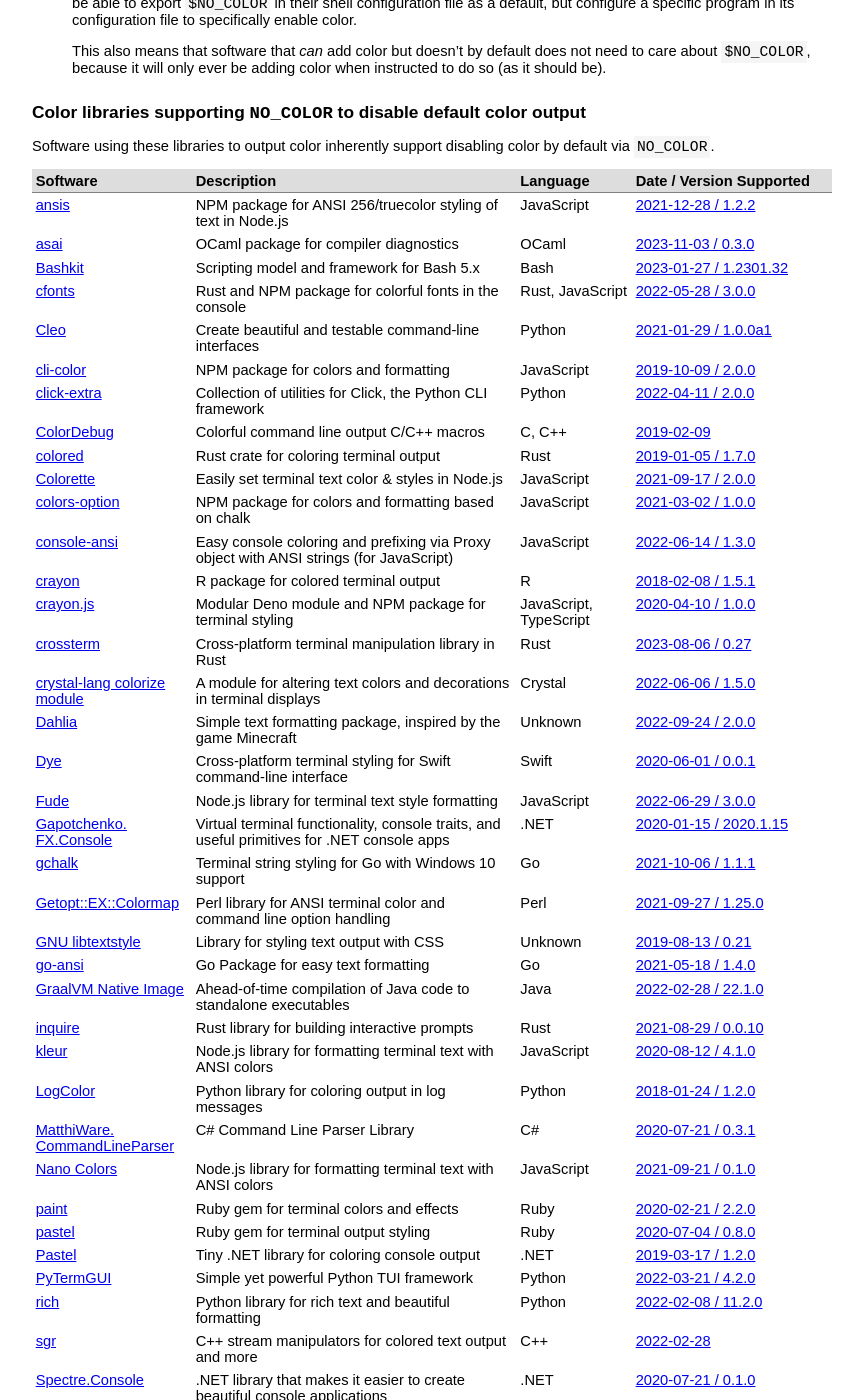
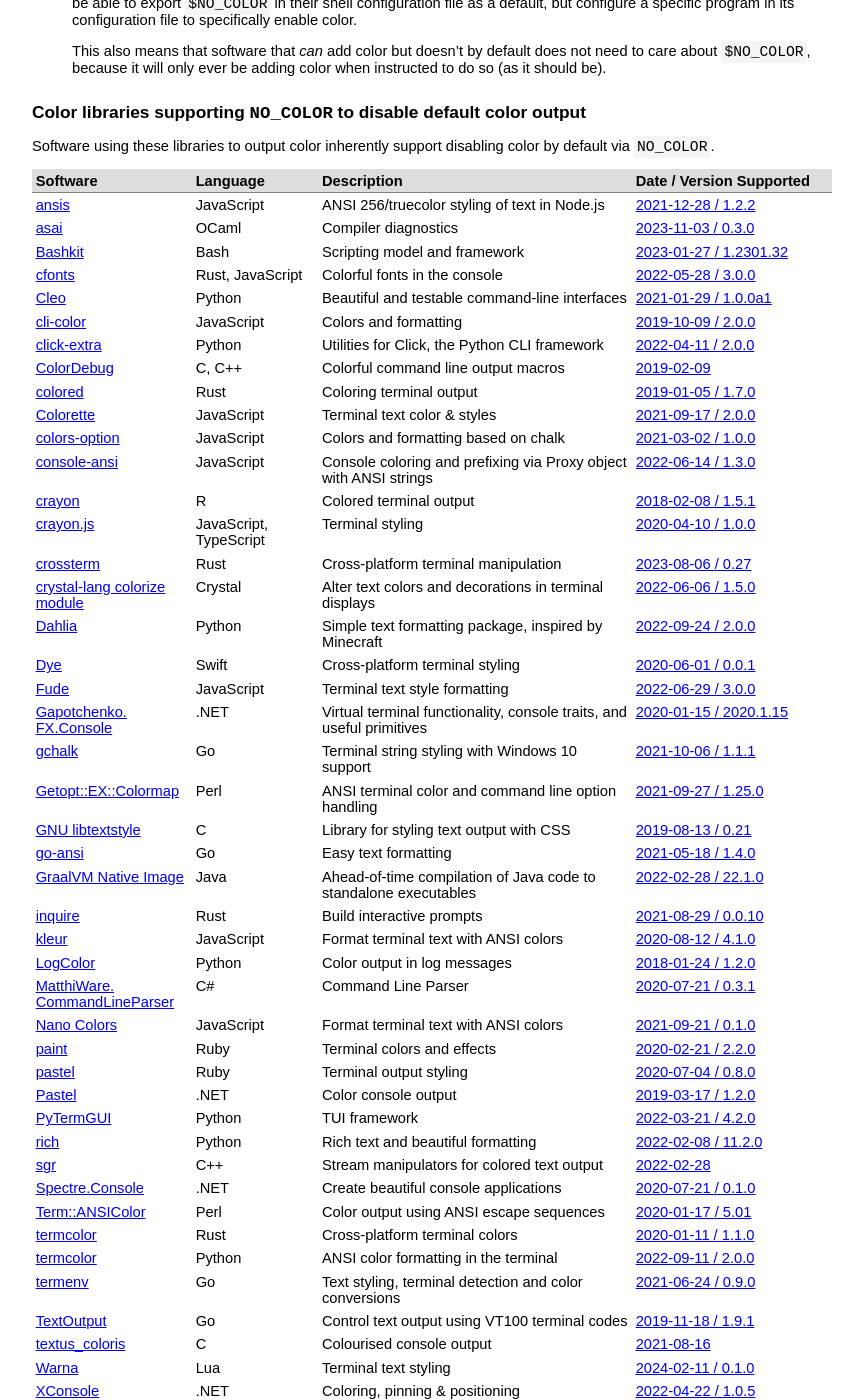
Before and after one commit to jcs/no_color, a Jekyll site: the page built from index.md, in a window 1280 px wide and 1400 px high, scrolled down 1009 px. Shown: the whole window, without its empty margins (208-1071 px from the left). Built offline with Jekyll 4.4.1, drawn with Linux system fonts in a browser that asks for light colours; our own code applies the rules of GitHub Pages for plain Markdown files; some of the changed text lies outside the part shown.

Commit message:
Move language to second column, shorten many descriptions
Having the language before the description avoids having to prefix
many descriptions with the language again

```diff
--- a/index.md
+++ b/index.md
@@ -87,53 +87,53 @@ in the presence of `$NO_COLOR`?**
 Software using these libraries to output color inherently support disabling
 color by default via `NO_COLOR`.
 
-| Software | Description | Language | Date / Version Supported |
+| Software | Language | Description | Date / Version Supported |
 |:-|:-|:-|:-|
-| [ansis](https://github.com/webdiscus/ansis) | NPM package for ANSI 256/truecolor styling of text in Node.js | JavaScript | [2021-12-28 / 1.2.2](https://github.com/webdiscus/ansis/releases/tag/v1.2.2) |
-| [asai](https://github.com/RedPRL/asai) | OCaml package for compiler diagnostics | OCaml | [2023-11-03 / 0.3.0](https://github.com/RedPRL/asai/releases/tag/0.3.0) |
-| [Bashkit](https://bashkit.wuage.io) | Scripting model and framework for Bash 5.x | Bash | [2023-01-27 / 1.2301.32](https://github.com/Wuageorg/bashkit/blob/e99a907f538db88cf8de1a354e5c87b21e27fcea/CHANGELOG.md) |
-| [cfonts](https://github.com/dominikwilkowski/cfonts) | Rust and NPM package for colorful fonts in the console | Rust, JavaScript | [2022-05-28 / 3.0.0](https://github.com/dominikwilkowski/cfonts/releases/tag/v3.0.0-nodejs) |
-| [Cleo](https://github.com/python-poetry/cleo) | Create beautiful and testable command-line interfaces | Python | [2021-01-29 / 1.0.0a1](https://github.com/python-poetry/cleo/releases/tag/1.0.0a1) |
-| [cli-color](https://github.com/medikoo/cli-color) | NPM package for colors and formatting | JavaScript | [2019-10-09 / 2.0.0](https://github.com/medikoo/cli-color/releases/tag/v2.0.0) |
-| [click-extra](https://github.com/kdeldycke/click-extra) | Collection of utilities for Click, the Python CLI framework | Python | [2022-04-11 / 2.0.0](https://github.com/kdeldycke/click-extra/blob/main/changelog.md#gh200-2022-04-11-comparev190v200) |
-| [ColorDebug](https://github.com/roboticslab-uc3m/color-debug) | Colorful command line output C/C++ macros | C, C++ | [2019-02-09](https://github.com/roboticslab-uc3m/color-debug/commit/2e2a5bf5a202228985612008967fb63ba8be53d8) |
-| [colored](https://github.com/mackwic/colored) | Rust crate for coloring terminal output | Rust | [2019-01-05 / 1.7.0](https://github.com/mackwic/colored/blob/master/CHANGELOG.md#170-january-2019) |
-| [Colorette](https://github.com/jorgebucaran/colorette) | Easily set terminal text color & styles in Node.js | JavaScript | [2021-09-17 / 2.0.0](https://github.com/jorgebucaran/colorette/releases/tag/2.0.0) |
-| [colors-option](https://github.com/ehmicky/colors-option) | NPM package for colors and formatting based on chalk | JavaScript | [2021-03-02 / 1.0.0](https://github.com/ehmicky/colors-option/blob/master/CHANGELOG.md#100) |
-| [console-ansi](https://github.com/dmnsgn/console-ansi) | Easy console coloring and prefixing via Proxy object with ANSI strings (for JavaScript) | JavaScript | [2022-06-14 / 1.3.0](https://github.com/dmnsgn/console-ansi/blob/main/CHANGELOG.md#130-2022-06-14) |
-| [crayon](https://github.com/r-lib/crayon) | R package for colored terminal output | R | [2018-02-08 / 1.5.1](https://github.com/r-lib/crayon/commit/700800135d04408bf1c99426b3fec9a4073b8a97) |
-| [crayon.js](https://github.com/crayon-js/crayon) | Modular Deno module and NPM package for terminal styling | JavaScript, TypeScript | [2020-04-10 / 1.0.0](https://github.com/crayon-js/crayon/commit/c7f8b1c4a1acecd93592bd330c04da70c0dc7051) |
-| [crossterm](https://github.com/crossterm-rs/crossterm) | Cross-platform terminal manipulation library in Rust | Rust | [2023-08-06 / 0.27](https://github.com/crossterm-rs/crossterm/releases/tag/0.27.0) |
-| [crystal-lang colorize module](https://crystal-lang.org/) | A module for altering text colors and decorations in terminal displays | Crystal | [2022-06-06 / 1.5.0](https://github.com/crystal-lang/crystal/releases/tag/1.5.0) |
-| [Dahlia](https://github.com/trag1c/Dahlia) | Simple text formatting package, inspired by the game Minecraft | Unknown | [2022-09-24 / 2.0.0](https://github.com/trag1c/Dahlia/commit/c90912d19c4e03bb8144cd2ddf4ba59499daae2d) |
-| [Dye](https://github.com/dduan/Dye) | Cross-platform terminal styling for Swift command-line interface | Swift | [2020-06-01 / 0.0.1](https://github.com/dduan/Dye/releases/tag/0.0.1) |
-| [Fude](https://github.com/msanguineti/fude) | Node.js library for terminal text style formatting | JavaScript | [2022-06-29 / 3.0.0](https://github.com/msanguineti/fude/releases/tag/v3.0.0) |
-| [Gapotchenko. FX.Console](https://github.com/gapotchenko/Gapotchenko.FX/tree/master/Source/Gapotchenko.FX.Console) | Virtual terminal functionality, console traits, and useful primitives for .NET console apps | .NET | [2020-01-15 / 2020.1.15](https://github.com/gapotchenko/Gapotchenko.FX/releases/tag/v2020.1.15) |
-| [gchalk](https://github.com/jwalton/gchalk) | Terminal string styling for Go with Windows 10 support | Go | [2021-10-06 / 1.1.1](https://github.com/jwalton/gchalk/commit/f82cbdf7a0a48be8a91f9da03a253a7e47b5e40d) |
-| [Getopt::EX::Colormap](https://metacpan.org/release/Getopt-EX) | Perl library for ANSI terminal color and command line option handling | Perl | [2021-09-27 / 1.25.0](https://metacpan.org/changes/release/UTASHIRO/Getopt-EX-v1.25.0) |
-| [GNU libtextstyle](https://www.gnu.org/software/gettext/libtextstyle/manual/libtextstyle.html) | Library for styling text output with CSS | Unknown | [2019-08-13 / 0.21](https://github.com/autotools-mirror/gettext/commit/7040b13946b3dce5fbe2be8ecfda11e03eed7028) |
-| [go-ansi](https://git.sr.ht/~mpldr/go-ansi/) | Go Package for easy text formatting | Go | [2021-05-18 / 1.4.0](https://git.sr.ht/~mpldr/go-ansi/commit/5d3db1d715a4ab8b00dda60b9b87054a4146c1aa) |
-| [GraalVM Native Image](https://www.graalvm.org/native-image/) | Ahead-of-time compilation of Java code to standalone executables | Java | [2022-02-28 / 22.1.0](https://github.com/oracle/graal/commit/20f912e13cd97c3c3b527522b194a61eac71a93b) |
-| [inquire](https://github.com/mikaelmello/inquire) | Rust library for building interactive prompts | Rust | [2021-08-29 / 0.0.10](https://github.com/mikaelmello/inquire/releases/tag/v0.0.10) |
-| [kleur](https://github.com/lukeed/kleur) | Node.js library for formatting terminal text with ANSI colors | JavaScript | [2020-08-12 / 4.1.0](https://github.com/lukeed/kleur/releases/tag/v4.1.0) |
-| [LogColor](https://github.com/induane/logcolor) | Python library for coloring output in log messages | Python | [2018-01-24 / 1.2.0](https://github.com/induane/logcolor/commit/0092b0af2a1506eee2b0ca028b1cf51f78fc91fa) |
-| [MatthiWare. CommandLineParser](https://github.com/MatthiWare/CommandLineParser.Core) | C# Command Line Parser Library | C# | [2020-07-21 / 0.3.1](https://github.com/MatthiWare/CommandLineParser.Core/commit/240154043afadee1a581866f537b22048d2f69bc) |
-| [Nano Colors](https://github.com/ai/nanocolors) | Node.js library for formatting terminal text with ANSI colors | JavaScript | [2021-09-21 / 0.1.0](https://github.com/ai/nanocolors/releases/tag/0.1.0) |
-| [paint](https://github.com/janlelis/paint) | Ruby gem for terminal colors and effects | Ruby | [2020-02-21 / 2.2.0](https://github.com/janlelis/paint/tree/v2.2.0) |
-| [pastel](https://github.com/piotrmurach/pastel) | Ruby gem for terminal output styling | Ruby | [2020-07-04 / 0.8.0](https://github.com/piotrmurach/pastel/releases/tag/v0.8.0) |
-| [Pastel](https://github.com/silkfire/Pastel) | Tiny .NET library for coloring console output | .NET | [2019-03-17 / 1.2.0](https://github.com/silkfire/Pastel/commit/8a89c2930a2b7ff2c6beae67e6c00fe1d74189d5) |
-| [PyTermGUI](https://github.com/bczsalba/pytermgui/) | Simple yet powerful Python TUI framework | Python | [2022-03-21 / 4.2.0](https://github.com/bczsalba/pytermgui/releases/tag/v4.2.0) |
-| [rich](https://github.com/Textualize/rich) | Python library for rich text and beautiful formatting | Python | [2022-02-08 / 11.2.0](https://github.com/Textualize/rich/releases/tag/v11.2.0) |
-| [sgr](https://github.com/datafl4sh/sgr) | C++ stream manipulators for colored text output and more | C++ | [2022-02-28](https://github.com/datafl4sh/sgr/commit/a9fede27b1966e0104567541535fd40c9c7b6ef3) |
-| [Spectre.Console](https://github.com/spectreconsole/spectre.console) | .NET library that makes it easier to create beautiful console applications | .NET | [2020-07-21 / 0.1.0](https://github.com/spectreconsole/spectre.console/commit/334dcddc1aa62953ad6c2190344bf5b94820614c) |
-| [Term::ANSIColor](https://metacpan.org/release/Term-ANSIColor) | Perl library for color output using ANSI escape sequences | Perl | [2020-01-17 / 5.01](https://metacpan.org/changes/release/RRA/Term-ANSIColor-5.01) |
-| [termcolor](https://github.com/BurntSushi/termcolor) | Rust crate for cross-platform terminal colors | Rust | [2020-01-11 / 1.1.0](https://github.com/BurntSushi/termcolor/commit/423e28eb69a77799179474575869c5b0433d6adb) |
-| [termcolor](https://github.com/termcolor/termcolor) | Python library for ANSI color formatting in the terminal | Python | [2022-09-11 / 2.0.0](https://github.com/termcolor/termcolor/releases/tag/2.0.0) |
-| [termenv](https://github.com/muesli/termenv) | Go package for text styling, terminal detection and color conversions | Go | [2021-06-24 / 0.9.0](https://github.com/muesli/termenv/releases/tag/v0.9.0) |
-| [TextOutput](https://github.com/xyproto/textoutput) | Go package for controlling text output, using VT100 terminal codes | Go | [2019-11-18 / 1.9.1](https://github.com/xyproto/textoutput/tree/v1.9.1) |
-| [textus_coloris](https://github.com/ac000/textus_coloris) | C header library for colourised console output | C | [2021-08-16](https://github.com/ac000/textus_coloris/commit/4930b7a531beebf772f82b3dbaa60d0a47d50c1b) |
-| [Warna](https://github.com/komothecat/warna) | Terminal text styling library for Lua | Lua | [2024-02-11 / 0.1.0](https://github.com/komothecat/warna/releases/tag/v0.1.0-1) |
-| [XConsole](https://github.com/chubrik/XConsole) | .NET console with coloring, pinning & positioning | .NET | [2022-04-22 / 1.0.5](https://github.com/chubrik/XConsole/releases/tag/1.0.5) |
+| [ansis](https://github.com/webdiscus/ansis) | JavaScript | ANSI 256/truecolor styling of text in Node.js | [2021-12-28 / 1.2.2](https://github.com/webdiscus/ansis/releases/tag/v1.2.2) |
+| [asai](https://github.com/RedPRL/asai) | OCaml | Compiler diagnostics | [2023-11-03 / 0.3.0](https://github.com/RedPRL/asai/releases/tag/0.3.0) |
+| [Bashkit](https://bashkit.wuage.io) | Bash | Scripting model and framework | [2023-01-27 / 1.2301.32](https://github.com/Wuageorg/bashkit/blob/e99a907f538db88cf8de1a354e5c87b21e27fcea/CHANGELOG.md) |
+| [cfonts](https://github.com/dominikwilkowski/cfonts) | Rust, JavaScript | Colorful fonts in the console | [2022-05-28 / 3.0.0](https://github.com/dominikwilkowski/cfonts/releases/tag/v3.0.0-nodejs) |
+| [Cleo](https://github.com/python-poetry/cleo) | Python | Beautiful and testable command-line interfaces | [2021-01-29 / 1.0.0a1](https://github.com/python-poetry/cleo/releases/tag/1.0.0a1) |
+| [cli-color](https://github.com/medikoo/cli-color) | JavaScript | Colors and formatting | [2019-10-09 / 2.0.0](https://github.com/medikoo/cli-color/releases/tag/v2.0.0) |
+| [click-extra](https://github.com/kdeldycke/click-extra) | Python | Utilities for Click, the Python CLI framework | [2022-04-11 / 2.0.0](https://github.com/kdeldycke/click-extra/blob/main/changelog.md#gh200-2022-04-11-comparev190v200) |
+| [ColorDebug](https://github.com/roboticslab-uc3m/color-debug) | C, C++ | Colorful command line output macros | [2019-02-09](https://github.com/roboticslab-uc3m/color-debug/commit/2e2a5bf5a202228985612008967fb63ba8be53d8) |
+| [colored](https://github.com/mackwic/colored) | Rust | Coloring terminal output | [2019-01-05 / 1.7.0](https://github.com/mackwic/colored/blob/master/CHANGELOG.md#170-january-2019) |
+| [Colorette](https://github.com/jorgebucaran/colorette) | JavaScript | Terminal text color & styles | [2021-09-17 / 2.0.0](https://github.com/jorgebucaran/colorette/releases/tag/2.0.0) |
+| [colors-option](https://github.com/ehmicky/colors-option) | JavaScript | Colors and formatting based on chalk | [2021-03-02 / 1.0.0](https://github.com/ehmicky/colors-option/blob/master/CHANGELOG.md#100) |
+| [console-ansi](https://github.com/dmnsgn/console-ansi) | JavaScript | Console coloring and prefixing via Proxy object with ANSI strings | [2022-06-14 / 1.3.0](https://github.com/dmnsgn/console-ansi/blob/main/CHANGELOG.md#130-2022-06-14) |
+| [crayon](https://github.com/r-lib/crayon) | R | Colored terminal output | [2018-02-08 / 1.5.1](https://github.com/r-lib/crayon/commit/700800135d04408bf1c99426b3fec9a4073b8a97) |
+| [crayon.js](https://github.com/crayon-js/crayon) | JavaScript, TypeScript | Terminal styling | [2020-04-10 / 1.0.0](https://github.com/crayon-js/crayon/commit/c7f8b1c4a1acecd93592bd330c04da70c0dc7051) |
+| [crossterm](https://github.com/crossterm-rs/crossterm) | Rust | Cross-platform terminal manipulation | [2023-08-06 / 0.27](https://github.com/crossterm-rs/crossterm/releases/tag/0.27.0) |
+| [crystal-lang colorize module](https://crystal-lang.org/) | Crystal | Alter text colors and decorations in terminal displays | [2022-06-06 / 1.5.0](https://github.com/crystal-lang/crystal/releases/tag/1.5.0) |
+| [Dahlia](https://github.com/trag1c/Dahlia) | Python | Simple text formatting package, inspired by Minecraft | [2022-09-24 / 2.0.0](https://github.com/trag1c/Dahlia/commit/c90912d19c4e03bb8144cd2ddf4ba59499daae2d) |
+| [Dye](https://github.com/dduan/Dye) | Swift | Cross-platform terminal styling | [2020-06-01 / 0.0.1](https://github.com/dduan/Dye/releases/tag/0.0.1) |
+| [Fude](https://github.com/msanguineti/fude) | JavaScript | Terminal text style formatting | [2022-06-29 / 3.0.0](https://github.com/msanguineti/fude/releases/tag/v3.0.0) |
+| [Gapotchenko. FX.Console](https://github.com/gapotchenko/Gapotchenko.FX/tree/master/Source/Gapotchenko.FX.Console) | .NET | Virtual terminal functionality, console traits, and useful primitives | [2020-01-15 / 2020.1.15](https://github.com/gapotchenko/Gapotchenko.FX/releases/tag/v2020.1.15) |
+| [gchalk](https://github.com/jwalton/gchalk) | Go | Terminal string styling with Windows 10 support | [2021-10-06 / 1.1.1](https://github.com/jwalton/gchalk/commit/f82cbdf7a0a48be8a91f9da03a253a7e47b5e40d) |
+| [Getopt::EX::Colormap](https://metacpan.org/release/Getopt-EX) | Perl | ANSI terminal color and command line option handling | [2021-09-27 / 1.25.0](https://metacpan.org/changes/release/UTASHIRO/Getopt-EX-v1.25.0) |
+| [GNU libtextstyle](https://www.gnu.org/software/gettext/libtextstyle/manual/libtextstyle.html) | C | Library for styling text output with CSS | [2019-08-13 / 0.21](https://github.com/autotools-mirror/gettext/commit/7040b13946b3dce5fbe2be8ecfda11e03eed7028) |
+| [go-ansi](https://git.sr.ht/~mpldr/go-ansi/) | Go | Easy text formatting | [2021-05-18 / 1.4.0](https://git.sr.ht/~mpldr/go-ansi/commit/5d3db1d715a4ab8b00dda60b9b87054a4146c1aa) |
+| [GraalVM Native Image](https://www.graalvm.org/native-image/) | Java | Ahead-of-time compilation of Java code to standalone executables | [2022-02-28 / 22.1.0](https://github.com/oracle/graal/commit/20f912e13cd97c3c3b527522b194a61eac71a93b) |
+| [inquire](https://github.com/mikaelmello/inquire) | Rust | Build interactive prompts | [2021-08-29 / 0.0.10](https://github.com/mikaelmello/inquire/releases/tag/v0.0.10) |
+| [kleur](https://github.com/lukeed/kleur) | JavaScript | Format terminal text with ANSI colors | [2020-08-12 / 4.1.0](https://github.com/lukeed/kleur/releases/tag/v4.1.0) |
+| [LogColor](https://github.com/induane/logcolor) | Python | Color output in log messages | [2018-01-24 / 1.2.0](https://github.com/induane/logcolor/commit/0092b0af2a1506eee2b0ca028b1cf51f78fc91fa) |
+| [MatthiWare. CommandLineParser](https://github.com/MatthiWare/CommandLineParser.Core) | C# | Command Line Parser | [2020-07-21 / 0.3.1](https://github.com/MatthiWare/CommandLineParser.Core/commit/240154043afadee1a581866f537b22048d2f69bc) |
+| [Nano Colors](https://github.com/ai/nanocolors) | JavaScript | Format terminal text with ANSI colors | [2021-09-21 / 0.1.0](https://github.com/ai/nanocolors/releases/tag/0.1.0) |
+| [paint](https://github.com/janlelis/paint) | Ruby | Terminal colors and effects | [2020-02-21 / 2.2.0](https://github.com/janlelis/paint/tree/v2.2.0) |
+| [pastel](https://github.com/piotrmurach/pastel) | Ruby | Terminal output styling | [2020-07-04 / 0.8.0](https://github.com/piotrmurach/pastel/releases/tag/v0.8.0) |
+| [Pastel](https://github.com/silkfire/Pastel) | .NET | Color console output | [2019-03-17 / 1.2.0](https://github.com/silkfire/Pastel/commit/8a89c2930a2b7ff2c6beae67e6c00fe1d74189d5) |
+| [PyTermGUI](https://github.com/bczsalba/pytermgui/) | Python | TUI framework | [2022-03-21 / 4.2.0](https://github.com/bczsalba/pytermgui/releases/tag/v4.2.0) |
+| [rich](https://github.com/Textualize/rich) | Python | Rich text and beautiful formatting | [2022-02-08 / 11.2.0](https://github.com/Textualize/rich/releases/tag/v11.2.0) |
+| [sgr](https://github.com/datafl4sh/sgr) | C++ | Stream manipulators for colored text output | [2022-02-28](https://github.com/datafl4sh/sgr/commit/a9fede27b1966e0104567541535fd40c9c7b6ef3) |
+| [Spectre.Console](https://github.com/spectreconsole/spectre.console) | .NET | Create beautiful console applications | [2020-07-21 / 0.1.0](https://github.com/spectreconsole/spectre.console/commit/334dcddc1aa62953ad6c2190344bf5b94820614c) |
+| [Term::ANSIColor](https://metacpan.org/release/Term-ANSIColor) | Perl | Color output using ANSI escape sequences | [2020-01-17 / 5.01](https://metacpan.org/changes/release/RRA/Term-ANSIColor-5.01) |
+| [termcolor](https://github.com/BurntSushi/termcolor) | Rust | Cross-platform terminal colors | [2020-01-11 / 1.1.0](https://github.com/BurntSushi/termcolor/commit/423e28eb69a77799179474575869c5b0433d6adb) |
+| [termcolor](https://github.com/termcolor/termcolor) | Python | ANSI color formatting in the terminal | [2022-09-11 / 2.0.0](https://github.com/termcolor/termcolor/releases/tag/2.0.0) |
+| [termenv](https://github.com/muesli/termenv) | Go | Text styling, terminal detection and color conversions | [2021-06-24 / 0.9.0](https://github.com/muesli/termenv/releases/tag/v0.9.0) |
+| [TextOutput](https://github.com/xyproto/textoutput) | Go | Control text output using VT100 terminal codes | [2019-11-18 / 1.9.1](https://github.com/xyproto/textoutput/tree/v1.9.1) |
+| [textus_coloris](https://github.com/ac000/textus_coloris) | C | Colourised console output | [2021-08-16](https://github.com/ac000/textus_coloris/commit/4930b7a531beebf772f82b3dbaa60d0a47d50c1b) |
+| [Warna](https://github.com/komothecat/warna) | Lua | Terminal text styling | [2024-02-11 / 0.1.0](https://github.com/komothecat/warna/releases/tag/v0.1.0-1) |
+| [XConsole](https://github.com/chubrik/XConsole) | .NET | Coloring, pinning & positioning | [2022-04-22 / 1.0.5](https://github.com/chubrik/XConsole/releases/tag/1.0.5) |
 {: rules="groups"}
 
 ## Software directly supporting `NO_COLOR` to disable color output by default
```
